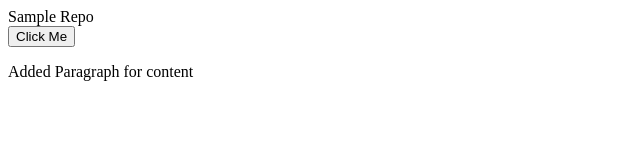
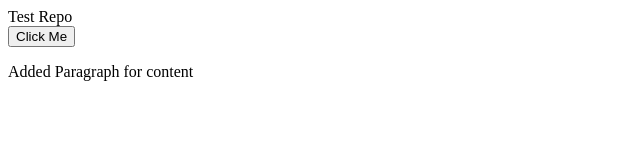
Before and after one commit to NoahMCollins/test, a plain HTML site: page app/index.html in a window 1280 px wide. Shown: the full height of the page, 0-640 px from the left. Drawn offline with Linux system fonts and the light colour scheme.

Commit message:
Updated index.html

```diff
--- a/app/index.html
+++ b/app/index.html
@@ -6,7 +6,7 @@
     <script src="index.js"></script>
 </head>
 <body>
-    Sample Repo
+    Test Repo
 
     <br>
 
```
